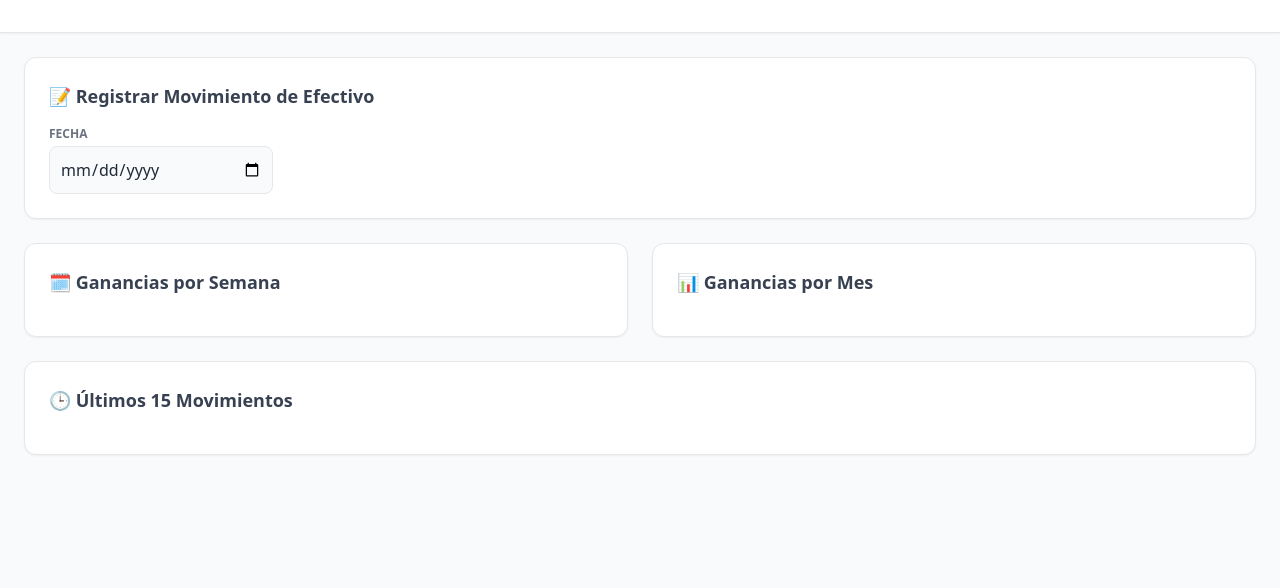
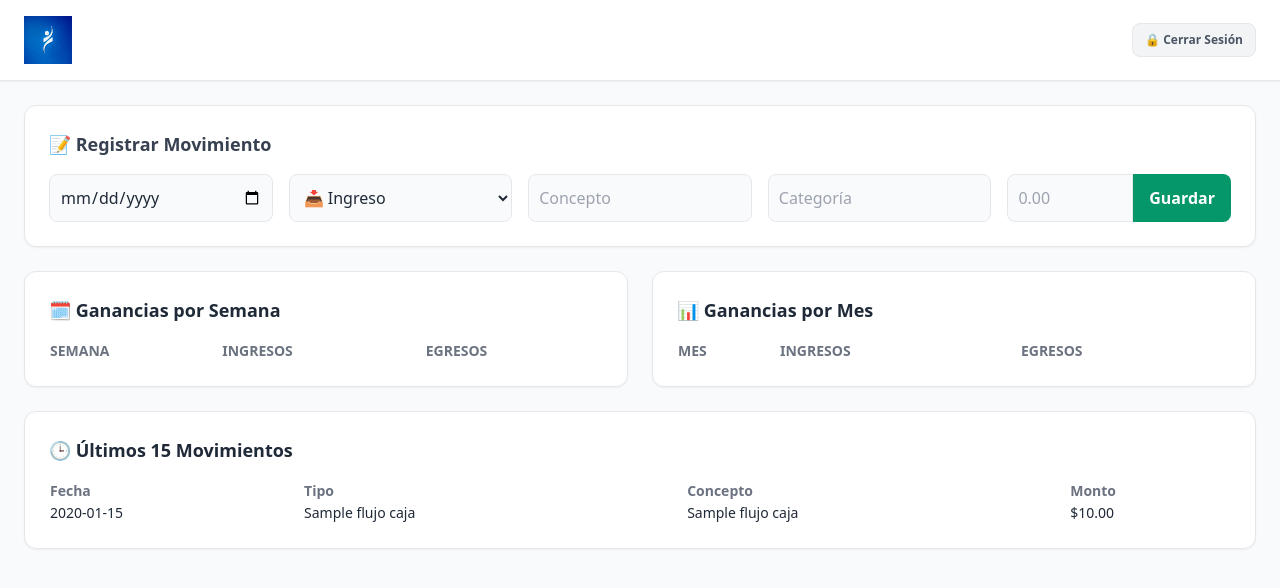
Before and after one commit to xlink1729-cloud/Caja-clinica, a FastAPI app: page / in a window 1280 px wide. Shown: the top 588 px of the page. Run offline with FastAPI, Linux system fonts and the light colour scheme; the visitor is signed in with stand-in values (Sample User, id 1); a database or web service that is not in the repository returns one stand-in record (values such as "Sample title"); data that the repository does not hold is empty; some libraries are stand-ins or nearby versions.

Commit message:
Update control_caja.html

```diff
--- a/templates/control_caja.html
+++ b/templates/control_caja.html
@@ -9,35 +9,39 @@
 <body class="bg-gray-50 text-gray-800 font-sans">
 
     <header class="bg-white shadow-sm border-b border-gray-200 py-4 px-6 flex justify-between items-center">
-        </header>
+        <div class="flex items-center gap-3">
+            <img src="/static/logo.jpg" alt="Logo" class="h-12 w-auto object-contain">
+        </div>
+        <a href="/logout" class="text-xs bg-gray-100 hover:bg-red-50 text-gray-600 font-bold px-3 py-2 rounded-lg border">🔒 Cerrar Sesión</a>
+    </header>
 
     <main class="max-w-7xl mx-auto p-4 md:p-6 space-y-6">
-        {% if mensaje %}
-        <div class="p-4 bg-emerald-500 text-white rounded-lg shadow-md font-medium">{{ mensaje }}</div>
-        {% endif %}
+        {% if mensaje %}<div class="p-4 bg-emerald-500 text-white rounded-lg shadow-md font-medium">{{ mensaje }}</div>{% endif %}
 
         <section class="bg-white p-6 rounded-xl shadow-sm border border-gray-200">
-            <h2 class="text-lg font-semibold mb-4 text-gray-700">📝 Registrar Movimiento de Efectivo</h2>
+            <h2 class="text-lg font-semibold mb-4 text-gray-700">📝 Registrar Movimiento</h2>
             <form action="/guardar-movimiento" method="POST" class="grid grid-cols-1 md:grid-cols-5 gap-4">
-                <div>
-                    <label class="block text-xs font-bold uppercase text-gray-500 mb-1">Fecha</label>
-                    <input type="date" name="fecha" required class="w-full p-2.5 border rounded-lg bg-gray-50 focus:ring-2 focus:ring-emerald-500 outline-none">
-                </div>
-                </form>
+                <input type="date" name="fecha" required class="w-full p-2.5 border rounded-lg bg-gray-50">
+                <select name="tipo" class="w-full p-2.5 border rounded-lg bg-gray-50"><option value="INGRESO">📥 Ingreso</option><option value="EGRESO">📤 Egreso</option></select>
+                <input type="text" name="concepto" required placeholder="Concepto" class="w-full p-2.5 border rounded-lg bg-gray-50">
+                <input type="text" name="categoria" required placeholder="Categoría" class="w-full p-2.5 border rounded-lg bg-gray-50">
+                <div class="flex"><input type="number" step="0.01" name="monto" required placeholder="0.00" class="w-full p-2.5 border rounded-l-lg bg-gray-50"><button type="submit" class="bg-emerald-600 text-white font-bold px-4 rounded-r-lg">Guardar</button></div>
+            </form>
         </section>
 
         <div class="grid grid-cols-1 lg:grid-cols-2 gap-6">
-            <div class="bg-white p-6 rounded-xl shadow-sm border border-gray-200">
-                <h2 class="text-lg font-semibold mb-4 text-gray-700">🗓️ Ganancias por Semana</h2>
-                </div>
-            <div class="bg-white p-6 rounded-xl shadow-sm border border-gray-200">
-                <h2 class="text-lg font-semibold mb-4 text-gray-700">📊 Ganancias por Mes</h2>
-                </div>
+            <div class="bg-white p-6 rounded-xl shadow-sm border"><h2 class="text-lg font-semibold mb-4">🗓️ Ganancias por Semana</h2>
+                <table class="w-full text-sm"><thead><tr class="text-gray-500 text-left uppercase"><th>Semana</th><th>Ingresos</th><th>Egresos</th></tr></thead><tbody>{% for r in reporte_semanal %}<tr><td>{{ r.periodo }}</td><td class="text-emerald-600">${{ "{:,.2f}".format(r.ingresos) }}</td><td class="text-red-600">${{ "{:,.2f}".format(r.egresos) }}</td></tr>{% endfor %}</tbody></table>
+            </div>
+            <div class="bg-white p-6 rounded-xl shadow-sm border"><h2 class="text-lg font-semibold mb-4">📊 Ganancias por Mes</h2>
+                <table class="w-full text-sm"><thead><tr class="text-gray-500 text-left uppercase"><th>Mes</th><th>Ingresos</th><th>Egresos</th></tr></thead><tbody>{% for r in reporte_mensual %}<tr><td>{{ r.periodo }}</td><td class="text-emerald-600">${{ "{:,.2f}".format(r.ingresos) }}</td><td class="text-red-600">${{ "{:,.2f}".format(r.egresos) }}</td></tr>{% endfor %}</tbody></table>
+            </div>
         </div>
 
-        <section class="bg-white p-6 rounded-xl shadow-sm border border-gray-200">
-            <h2 class="text-lg font-semibold mb-4 text-gray-700">🕒 Últimos 15 Movimientos</h2>
-            </section>
+        <section class="bg-white p-6 rounded-xl shadow-sm border">
+            <h2 class="text-lg font-semibold mb-4">🕒 Últimos 15 Movimientos</h2>
+            <table class="w-full text-sm"><thead><tr class="text-gray-500 text-left"><th>Fecha</th><th>Tipo</th><th>Concepto</th><th>Monto</th></tr></thead><tbody>{% for m in movimientos %}<tr><td>{{ m[5].strftime('%Y-%m-%d') }}</td><td>{{ m[1] }}</td><td>{{ m[2] }}</td><td>${{ "{:,.2f}".format(m[4]) }}</td></tr>{% endfor %}</tbody></table>
+        </section>
     </main>
 </body>
 </html>
```
